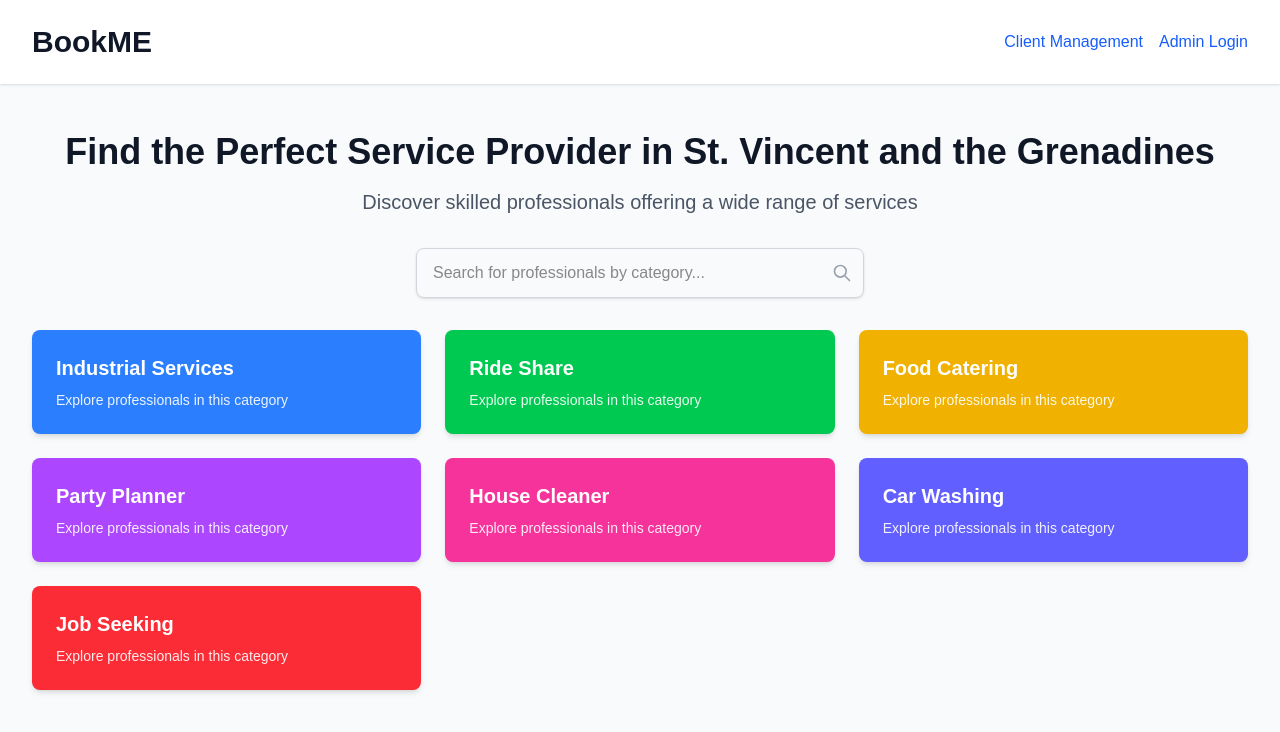
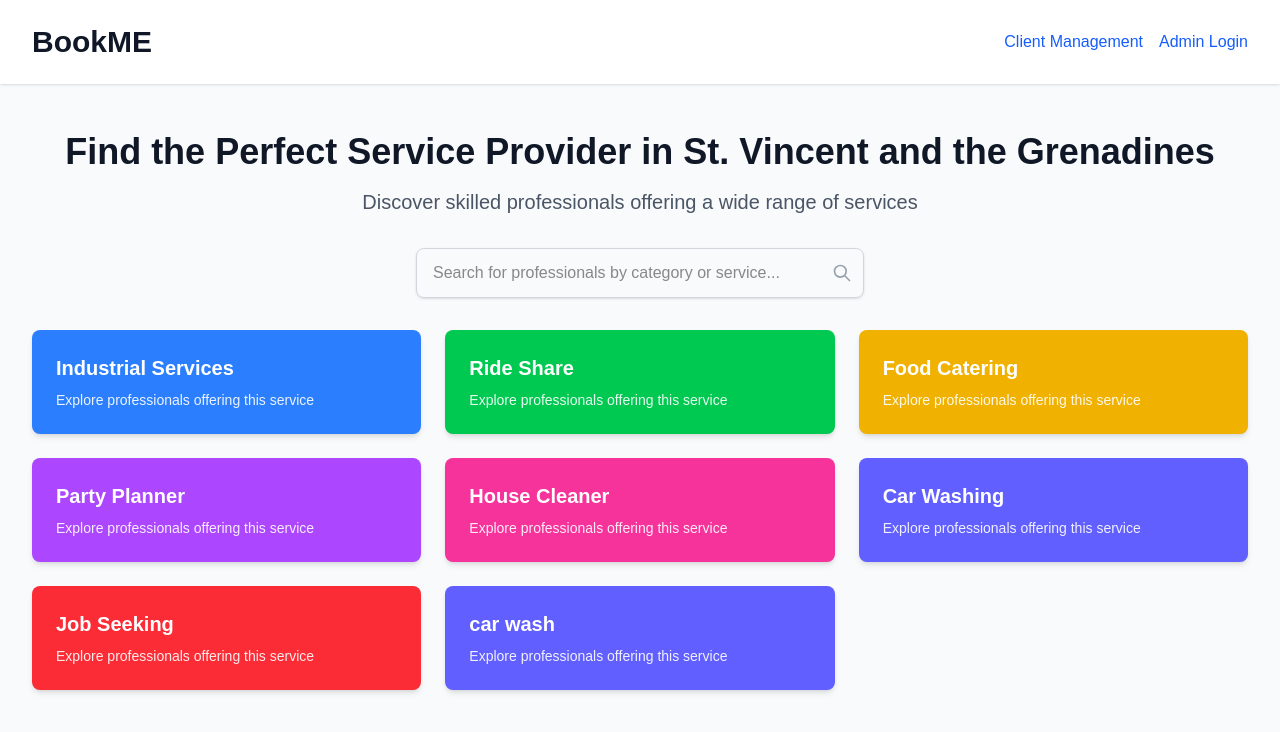
Before and after one commit to Jomall/bookme11172025, a Next.js app: page / in a window 1280 px wide. Shown: the top 732 px of the page. Built offline with nearby package versions, Linux system fonts and the light colour scheme.

Commit message:
Fix TypeScript error: add category property to categories array

```diff
--- a/src/app/page.tsx
+++ b/src/app/page.tsx
@@ -2,22 +2,41 @@
 
 import { useState } from 'react';
 import Link from 'next/link';
+import { getClients } from '@/lib/data';
 
 export default function Home() {
   const [searchTerm, setSearchTerm] = useState('');
+  const clients = getClients();
+
+  // Get unique services
+  const services = clients.flatMap(client => client.services);
+  const uniqueServices = Array.from(
+    new Set(services.map(service => service.name))
+  ).map(serviceName => {
+    const service = services.find(s => s.name === serviceName);
+    return {
+      name: serviceName,
+      category: service?.category,
+      href: `/services/${service?.category}`,
+      color: getCategoryColor(service?.category),
+    };
+  });
 
   const categories = [
-    { name: 'Industrial Services', href: '/services/industrial-services', color: 'bg-blue-500' },
-    { name: 'Ride Share', href: '/services/ride-share', color: 'bg-green-500' },
-    { name: 'Food Catering', href: '/services/food-catering', color: 'bg-yellow-500' },
-    { name: 'Party Planner', href: '/services/party-planner', color: 'bg-purple-500' },
-    { name: 'House Cleaner', href: '/services/house-cleaner', color: 'bg-pink-500' },
-    { name: 'Car Washing', href: '/services/car-washing', color: 'bg-indigo-500' },
-    { name: 'Job Seeking', href: '/services/passive-job-seeking', color: 'bg-red-500' },
+    { name: 'Industrial Services', href: '/services/industrial-services', color: 'bg-blue-500', category: 'industrial-services' },
+    { name: 'Ride Share', href: '/services/ride-share', color: 'bg-green-500', category: 'ride-share' },
+    { name: 'Food Catering', href: '/services/food-catering', color: 'bg-yellow-500', category: 'food-catering' },
+    { name: 'Party Planner', href: '/services/party-planner', color: 'bg-purple-500', category: 'party-planner' },
+    { name: 'House Cleaner', href: '/services/house-cleaner', color: 'bg-pink-500', category: 'house-cleaner' },
+    { name: 'Car Washing', href: '/services/car-washing', color: 'bg-indigo-500', category: 'car-washing' },
+    { name: 'Job Seeking', href: '/services/passive-job-seeking', color: 'bg-red-500', category: 'passive-job-seeking' },
   ];
 
-  const filteredCategories = categories.filter(category =>
-    category.name.toLowerCase().includes(searchTerm.toLowerCase())
+  // Combine categories and services for search
+  const allItems = [...categories, ...uniqueServices];
+
+  const filteredItems = allItems.filter(item =>
+    item.name.toLowerCase().includes(searchTerm.toLowerCase())
   );
 
   return (
@@ -56,7 +75,7 @@ export default function Home() {
             <div className="relative">
               <input
                 type="text"
-                placeholder="Search for professionals by category..."
+                placeholder="Search for professionals by category or service..."
                 value={searchTerm}
                 onChange={(e) => setSearchTerm(e.target.value)}
                 className="w-full px-4 py-3 border border-gray-300 rounded-lg shadow-sm focus:ring-indigo-500 focus:border-indigo-500"
@@ -70,22 +89,24 @@ export default function Home() {
           </div>
 
           <div className="grid grid-cols-1 md:grid-cols-2 lg:grid-cols-3 gap-6">
-            {filteredCategories.map((category) => (
+            {filteredItems.map((item) => (
               <Link
-                key={category.name}
-                href={category.href}
-                className={`${category.color} text-white p-6 rounded-lg shadow-md hover:shadow-lg transition-shadow`}
+                key={item.name}
+                href={item.href}
+                className={`${item.color} text-white p-6 rounded-lg shadow-md hover:shadow-lg transition-shadow`}
               >
-                <h3 className="text-xl font-semibold mb-2">{category.name}</h3>
-                <p className="text-sm opacity-90">Explore professionals in this category</p>
+                <h3 className="text-xl font-semibold mb-2">{item.name}</h3>
+                <p className="text-sm opacity-90">
+                  {item.category ? 'Explore professionals offering this service' : 'Explore professionals in this category'}
+                </p>
               </Link>
             ))}
           </div>
 
-          {filteredCategories.length === 0 && searchTerm && (
+          {filteredItems.length === 0 && searchTerm && (
             <div className="text-center py-12">
-              <h3 className="text-xl font-semibold text-gray-900 mb-2">No categories found</h3>
-              <p className="text-gray-600">Try searching for a different category.</p>
+              <h3 className="text-xl font-semibold text-gray-900 mb-2">No services found</h3>
+              <p className="text-gray-600">Try searching for a different category or service.</p>
             </div>
           )}
         </div>
@@ -93,3 +114,31 @@ export default function Home() {
     </div>
   );
 }
+
+function getCategoryColor(category?: string): string {
+  const colorMap: Record<string, string> = {
+    'industrial-services': 'bg-blue-500',
+    'ride-share': 'bg-green-500',
+    'food-catering': 'bg-yellow-500',
+    'party-planner': 'bg-purple-500',
+    'house-cleaner': 'bg-pink-500',
+    'car-washing': 'bg-indigo-500',
+    'passive-job-seeking': 'bg-red-500',
+    'manufacturing-production': 'bg-teal-500',
+    'construction-building': 'bg-orange-500',
+    'energy-utilities': 'bg-cyan-500',
+    'mining-extraction': 'bg-stone-500',
+    'transportation-logistics': 'bg-lime-500',
+    'chemical-pharmaceutical': 'bg-violet-500',
+    'food-beverage': 'bg-amber-500',
+    'other-specialized-industrial': 'bg-slate-500',
+    'barber-hairdresser': 'bg-rose-500',
+    'nail-tech': 'bg-fuchsia-500',
+    'doctor': 'bg-emerald-500',
+    'lawyer': 'bg-sky-500',
+    'landscaper': 'bg-green-600',
+    'taxi': 'bg-yellow-600',
+    'dentist': 'bg-blue-600',
+  };
+  return colorMap[category || ''] || 'bg-gray-500';
+}
```
